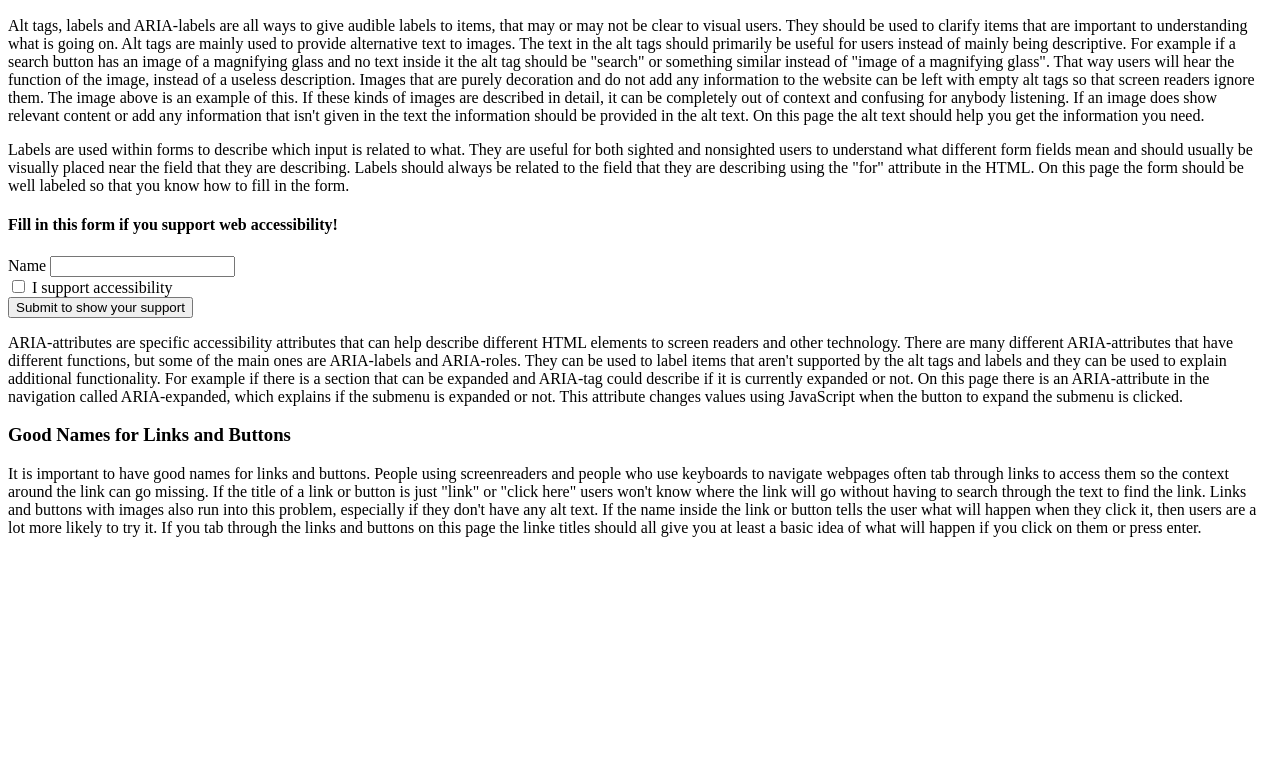
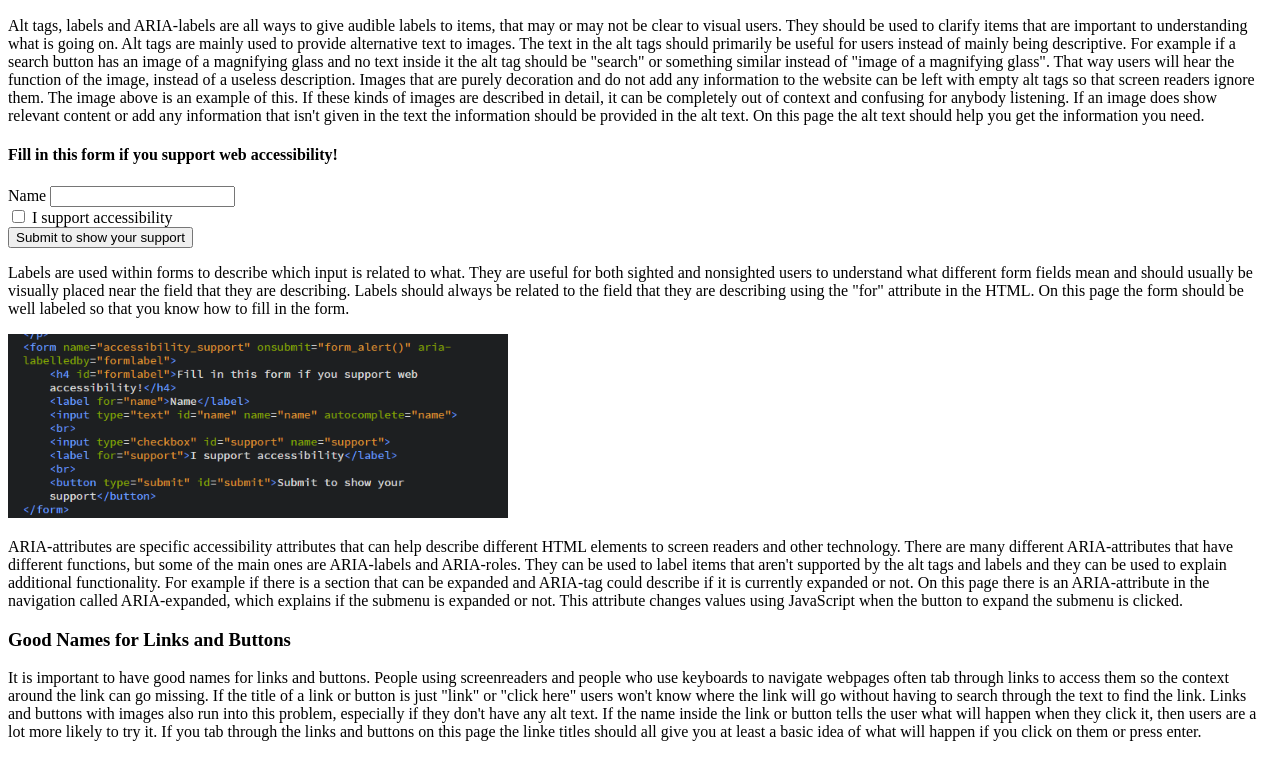
Before and after one commit to lujoh/screen_reader_experience, a plain HTML site: page good.html in a window 1280 px wide. Shown: the part 884-1641 px from the top of the page. Before the commit the page ends 1437 px from the top, so only its background shows below. Drawn offline with Linux system fonts and the light colour scheme.

Commit message:
added form pictures

```diff
--- a/good.html
+++ b/good.html
@@ -39,9 +39,6 @@
                 <p>
                     Alt tags, labels and ARIA-labels are all ways to give audible labels to items, that may or may not be clear to visual users. They should be used to clarify items that are important to understanding what is going on. Alt tags are mainly used to provide alternative text to images. The text in the alt tags should primarily be useful for users instead of mainly being descriptive. For example if a search button has an image of a magnifying glass and no text inside it the alt tag should be "search" or something similar instead of "image of a magnifying glass". That way users will hear the function of the image, instead of a useless description. Images that are purely decoration and do not add any information to the website can be left with empty alt tags so that screen readers ignore them. The image above is an example of this. If these kinds of images are described in detail, it can be completely out of context and confusing for anybody listening. If an image does show relevant content or add any information that isn't given in the text the information should be provided in the alt text. On this page the alt text should help you get the information you need.
                 </p>
-                <p>
-                    Labels are used within forms to describe which input is related to what. They are useful for both sighted and nonsighted users to understand what different form fields mean and should usually be visually placed near the field that they are describing. Labels should always be related to the field that they are describing using the "for" attribute in the HTML. On this page the form should be well labeled so that you know how to fill in the form.
-                </p>
                 <form name="accessibility_support" onsubmit="form_alert()" aria-labelledby="formlabel">
                     <h4 id="formlabel">Fill in this form if you support web accessibility!</h4>
                     <label for="name">Name</label>
@@ -53,6 +50,10 @@
                     <button type="submit" id="submit">Submit to show your support</button>
                 </form>
                 <p id="formresult"></p>
+                <p>
+                    Labels are used within forms to describe which input is related to what. They are useful for both sighted and nonsighted users to understand what different form fields mean and should usually be visually placed near the field that they are describing. Labels should always be related to the field that they are describing using the "for" attribute in the HTML. On this page the form should be well labeled so that you know how to fill in the form.
+                </p>
+                <img src="images/good_form.png" alt="The code for the form on this page shows the form labelled using the ARIA labelledby attribute. The text input has a label with the text 'name' which has an autocomplete attribute and the checkbox input has a label with the words 'I support accessibility'. The submit busson has useful text inside it." width="500">
                 <p>
                     ARIA-attributes are specific accessibility attributes that can help describe different HTML elements to screen readers and other technology. There are many different ARIA-attributes that have different functions, but some of the main ones are ARIA-labels and ARIA-roles. They can be used to label items that aren't supported by the alt tags and labels and they can be used to explain additional functionality. For example if there is a section that can be expanded and ARIA-tag could describe if it is currently expanded or not. On this page there is an ARIA-attribute in the navigation called ARIA-expanded, which explains if the submenu is expanded or not. This attribute changes values using JavaScript when the button to expand the submenu is clicked.
                 </p>
```
Also changed, not shown: bad.html (+1 -0 lines), images/bad_form.png (added), images/good_form.png (added).
